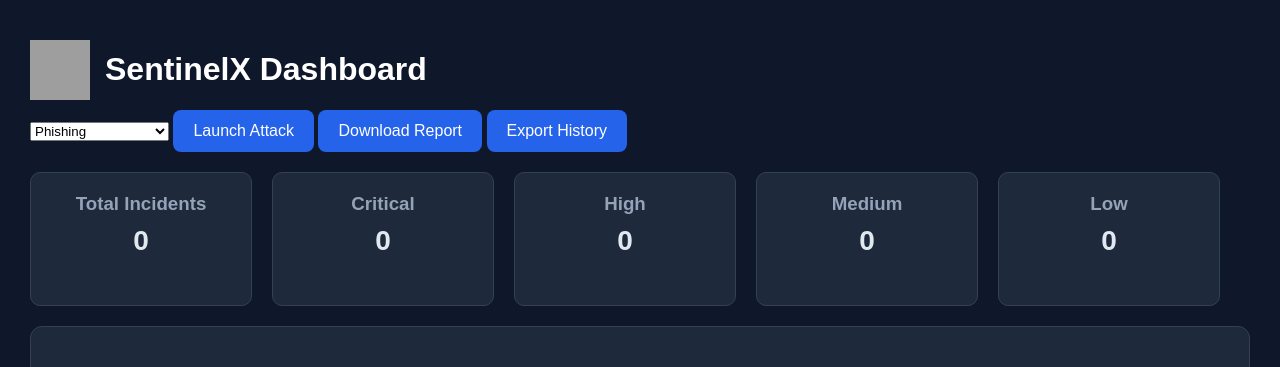
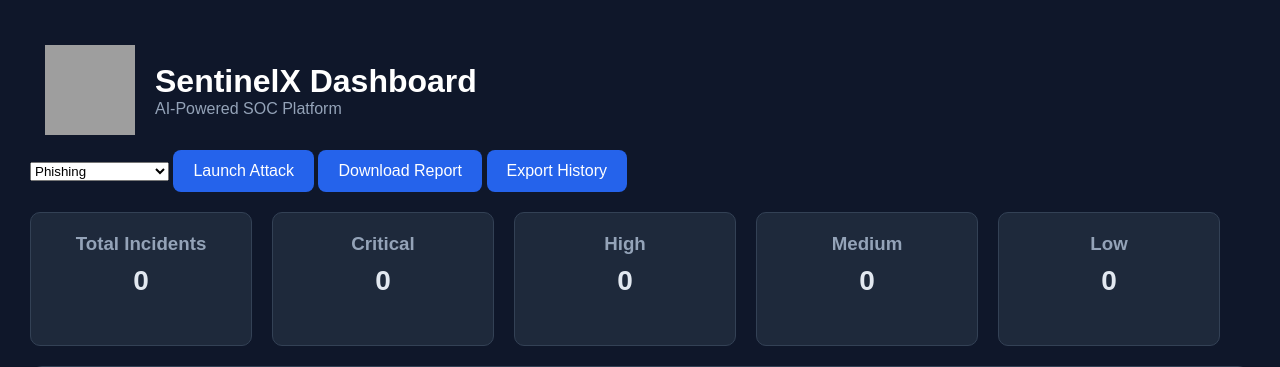
Before and after one commit to AsimSiddiqui1/SentinelX, a Python web app: template backend/templates/index.html in a window 1280 px wide. Shown: the top 367 px of the page. Run offline with Jinja, Linux system fonts and the light colour scheme; the template is opened without the code that fills it, so the values that code supplies are empty; grey boxes are pictures that could not be loaded.

Commit message:
Update index.html

```diff
--- a/backend/templates/index.html
+++ b/backend/templates/index.html
@@ -172,15 +172,31 @@ th, td {
 
 <body>
 
-    <div style="display:flex;align-items:center;gap:15px;">
-        <img
-            src="/static/sentinelx_logo.png"
-            width="60"
-            height="60"
-        />
-        <h1>SentinelX Dashboard</h1>
+ <div style="
+display:flex;
+align-items:center;
+gap:20px;
+padding:15px;
+">
+    <img
+        src="/static/sentinelx_logo.png"
+        width="90"
+        height="90"
+    />
+
+    <div>
+        <h1 style="margin:0;">
+            SentinelX Dashboard
+        </h1>
+
+        <p style="
+        color:#94a3b8;
+        margin:0;
+        ">
+            AI-Powered SOC Platform
+        </p>
     </div>
-
+ </div>
     <select id="attack-select">
 
     <option>Phishing</option>
```
